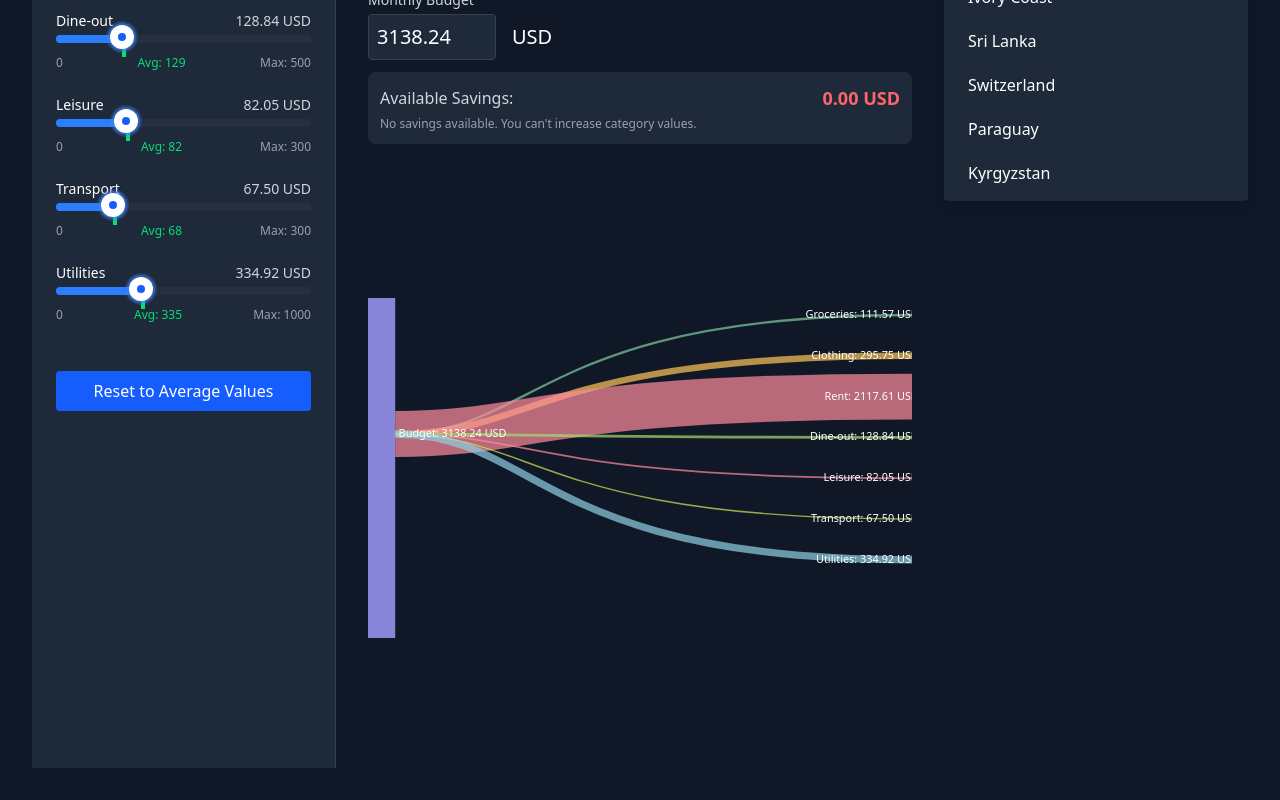
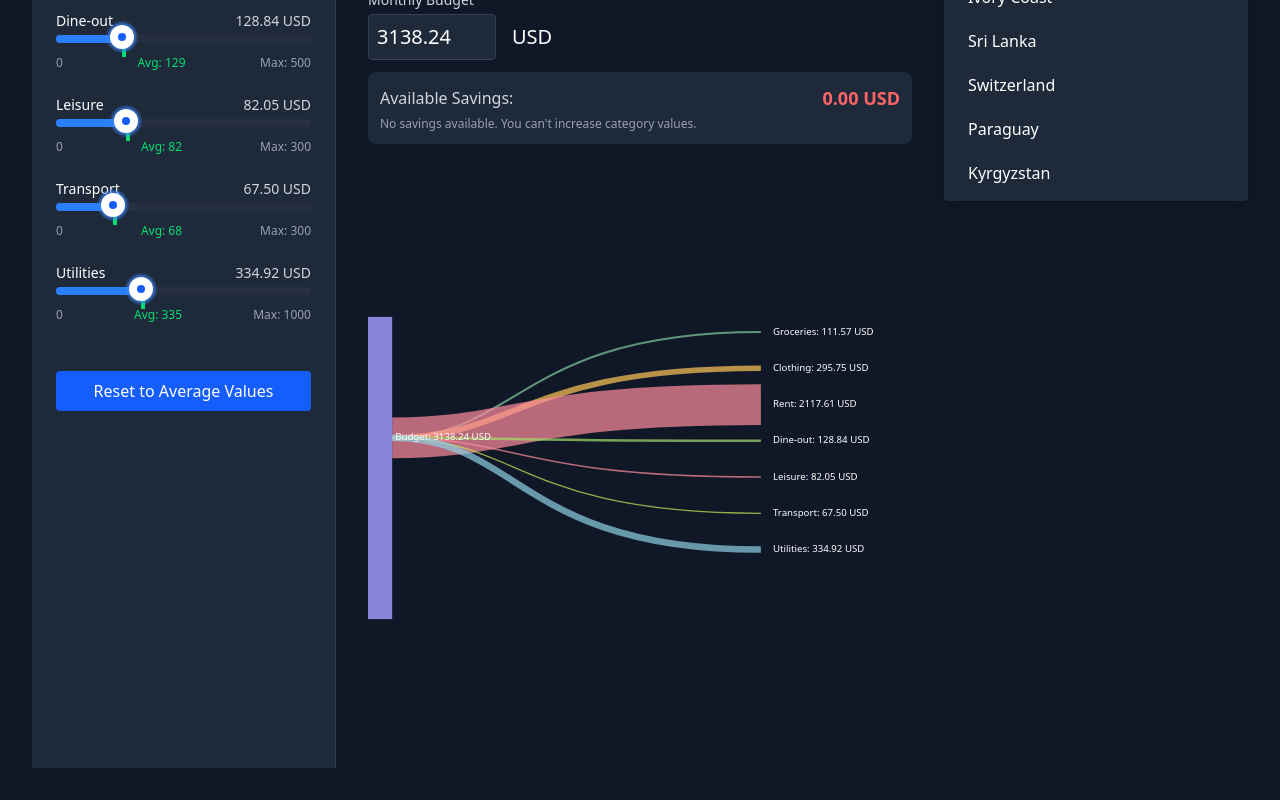
Before and after one commit to Juin28/Income_Expense_Atlas, a React (Vite) app: page /DH2321_Project/budget-visualizer in a window 1280 px wide. Shown: the part 401-1201 px from the top of the page. Built offline with nearby package versions, Linux system fonts and the light colour scheme.

Commit message:
new branch update for budget visualiser

```diff
--- a/src/pages/BudgetVisualizerPage.jsx
+++ b/src/pages/BudgetVisualizerPage.jsx
@@ -384,12 +384,13 @@ const BudgetVisualiserPage = () => {
   ? [selectedCountry, ...filteredCountries.filter(country => country !== selectedCountry)]
   : filteredCountries;
 
-  // Sankey Diagram Component
+  // Sankey Diagram Component with labels on the right side
   const SankeyDiagram = () => {
     const totalCategoryValues = Object.values(categories).reduce((sum, cat) => sum + cat.value, 0);
 
     return (
-      <svg width="100%" height="600" viewBox="0 0 800 600" preserveAspectRatio="xMidYMid meet">
+      <svg width="100%" height="600" viewBox="0 0 900 600" preserveAspectRatio="xMidYMid meet">
+        {/* Adjusted viewBox width to accommodate labels on the right */}
 
         {Object.entries(categories).map(([category, { value }], index) => {
           const yPos = 75 + index * 60;
@@ -398,13 +399,14 @@ const BudgetVisualiserPage = () => {
           return (
             <g key={category}>
               <path
-                d={`M 40 250 C 250 250, 250 ${yPos}, 800 ${yPos}`}
+                d={`M 40 250 C 250 250, 250 ${yPos}, 650 ${yPos}`}
                 stroke={color}
                 strokeWidth={(value / totalBudget) * 100}
                 fill="none"
                 opacity="0.7"
               />
-              <text x="810" y={yPos} dominantBaseline="middle" fill="white" textAnchor="end">
+              {/* Text positioned to the right of path end */}
+              <text x="670" y={yPos} dominantBaseline="middle" fill="white" textAnchor="start">
                 {category}: {value.toFixed(2)} {currency}
               </text>
             </g>
@@ -414,13 +416,14 @@ const BudgetVisualiserPage = () => {
         {savings > 0 && (
           <g>
             <path
-              d={`M 40 250 C 250 250, 250 550, 800 550`}
+              d={`M 40 250 C 250 250, 250 550, 650 550`}
               stroke="#ffbb78"
               strokeWidth={(savings / totalBudget) * 120}
               fill="none"
               opacity="0.7"
             />
-            <text x="810" y="550" dominantBaseline="middle" fill="white" textAnchor="end">
+            {/* Savings text to the right */}
+            <text x="670" y="550" dominantBaseline="middle" fill="white" textAnchor="start">
               Savings: {savings.toFixed(2)} {currency}
             </text>
           </g>
@@ -560,8 +563,6 @@ const BudgetVisualiserPage = () => {
             <p className='text-3xl font-bold text-white mb-2'>{selectedCountry}</p>
           </div>
 
-
-
           <div className="mb-4">
             <p className="text-sm font-medium text-gray-300 mb-1">Select Currency</p>
             <select
```
